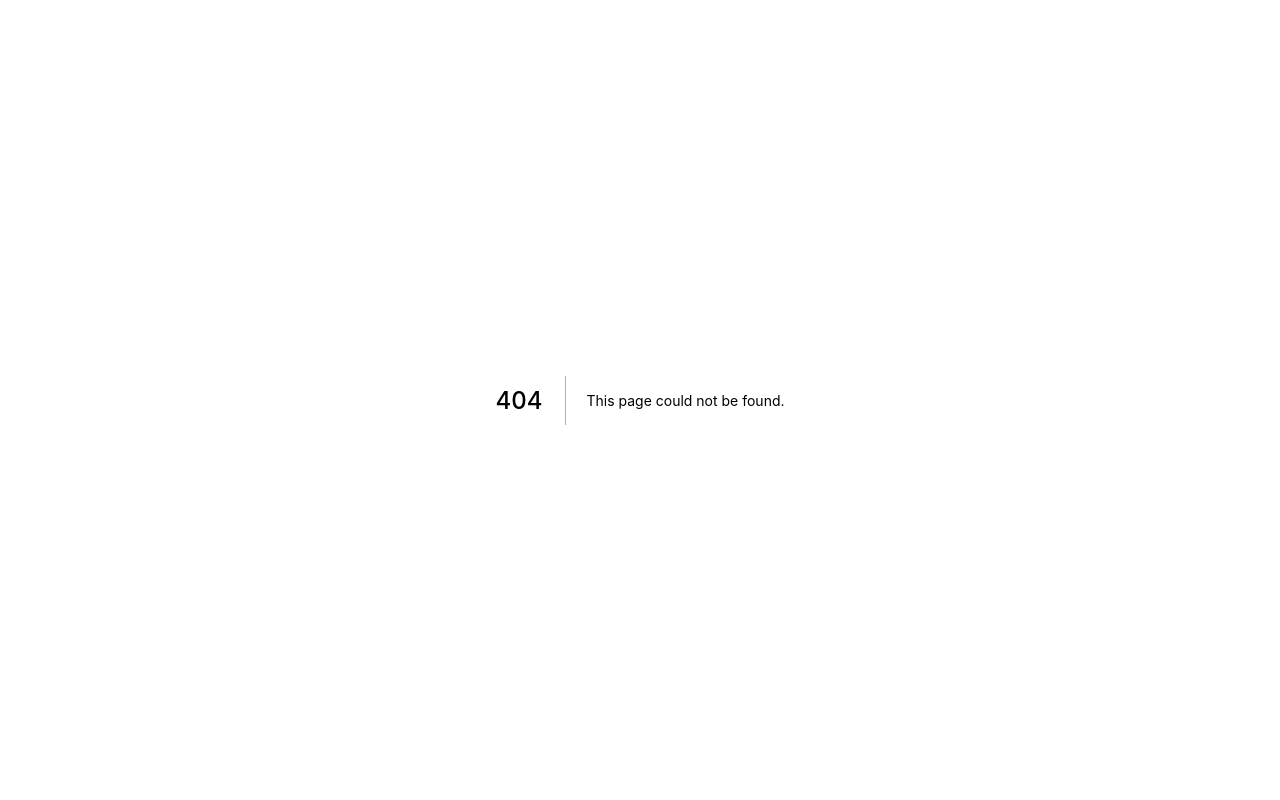
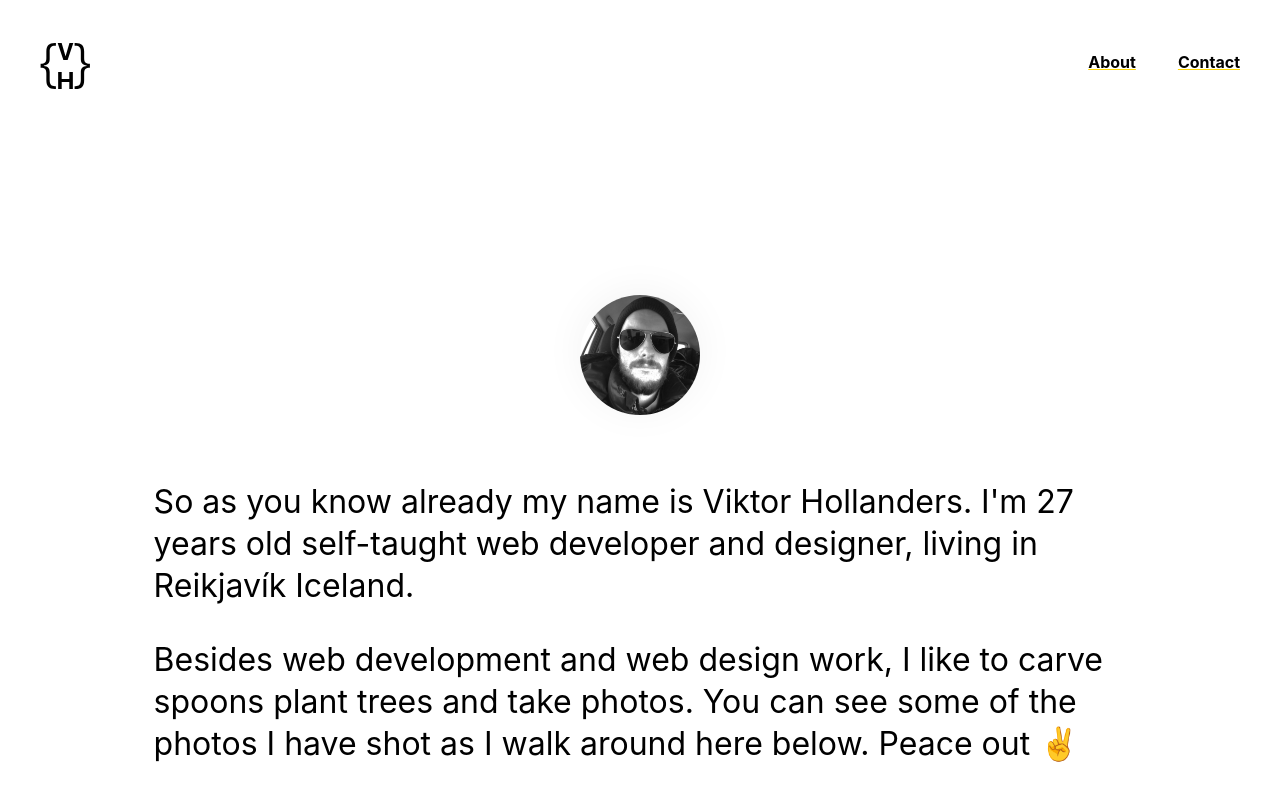
Before and after one commit to viktorhollanders/viktorhollanders-nextjs, a Next.js app: page /about in a window 1280 px wide. Before the commit this address had no page. Shown: the top 800 px of the page. Built offline with nearby package versions, Linux system fonts and the light colour scheme.

Commit message:
add about page

```diff
--- a/components/Nav.js
+++ b/components/Nav.js
@@ -8,11 +8,11 @@ export default function Nav() {
       </Link>
 
       <div className="header-link">
-        {/* <div>
-          <Link href="/photos">
-            <a>Photos</a>
+        <div>
+          <Link href="/about">
+            <a>About</a>
           </Link>
-        </div> */}
+        </div>
         <div>
           <a href="mailto:viktorhollanders@gmail.com">Contact</a>
         </div>
--- /dev/null
+++ b/pages/about.js
@@ -0,0 +1,68 @@
+import Nav from '../components/Nav'
+import Footer from '../components/Fotter'
+
+export default function About() {
+  return (
+    <div>
+      <header>
+        <Nav />
+      </header>
+
+      <section className="about capped">
+        <img src="/images/profile-picture.jpeg" />
+        <p>
+          So as you know already my name is Viktor Hollanders. I'm 27 years old
+          self-taught web developer and designer, living in Reikjavík Iceland.
+        </p>
+        <p>
+          Besides web development and web design work, I like to carve spoons
+          plant trees and take photos. You can see some of the photos I have
+          shot as I walk around here below. Peace out ✌️
+        </p>
+      </section>
+
+      {/* <section className="albums">
+        <div className="album">
+          <picture>
+            <img src="" />
+          </picture>
+          <h1></h1>
+          <p></p>
+        </div>
+      </section> */}
+
+      <Footer />
+
+      <style jsx>{`
+        .about {
+          margin: 120px 0;
+        }
+
+        .about img {
+          height: 120px;
+          width: 120px;
+          background: #ffffff;
+          box-shadow: 0px -4px 40px rgba(0, 0, 0, 0.05);
+          border-radius: 50%;
+          margin-bottom: 30px;
+        }
+
+        .about p {
+          font-size: 32px;
+          line-height: 42px;
+          text-align: left;
+        }
+
+        @media screen and (min-width: 600px) {
+          .capped {
+            padding: 0 12%;
+          }
+
+          .about {
+            margin: 200px 0;
+          }
+        }
+      `}</style>
+    </div>
+  )
+}
--- a/pages/index.js
+++ b/pages/index.js
@@ -1,6 +1,6 @@
+import Head from 'next/head'
 import Nav from '../components/Nav'
 import Footer from '../components/Fotter'
-import Head from 'next/head'
 
 export default function Home() {
   return (
--- a/pages/projects.js
+++ /dev/null
@@ -1,3 +0,0 @@
-export default function projects() {
-  return <div>this is the project folder</div>;
-}
```
Also changed, not shown: pages/photos.js (deleted, +0 -14 lines), public/images/profile-picture.jpeg (added).
